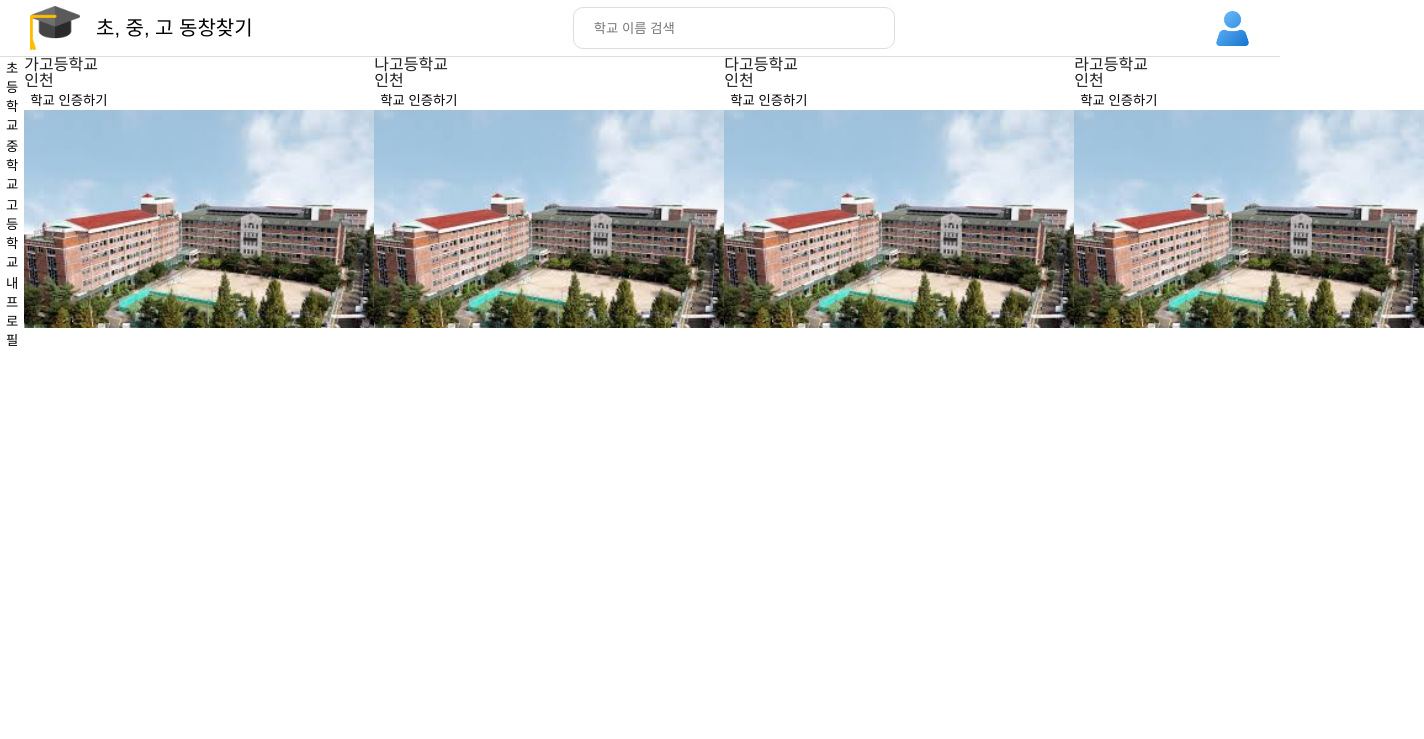
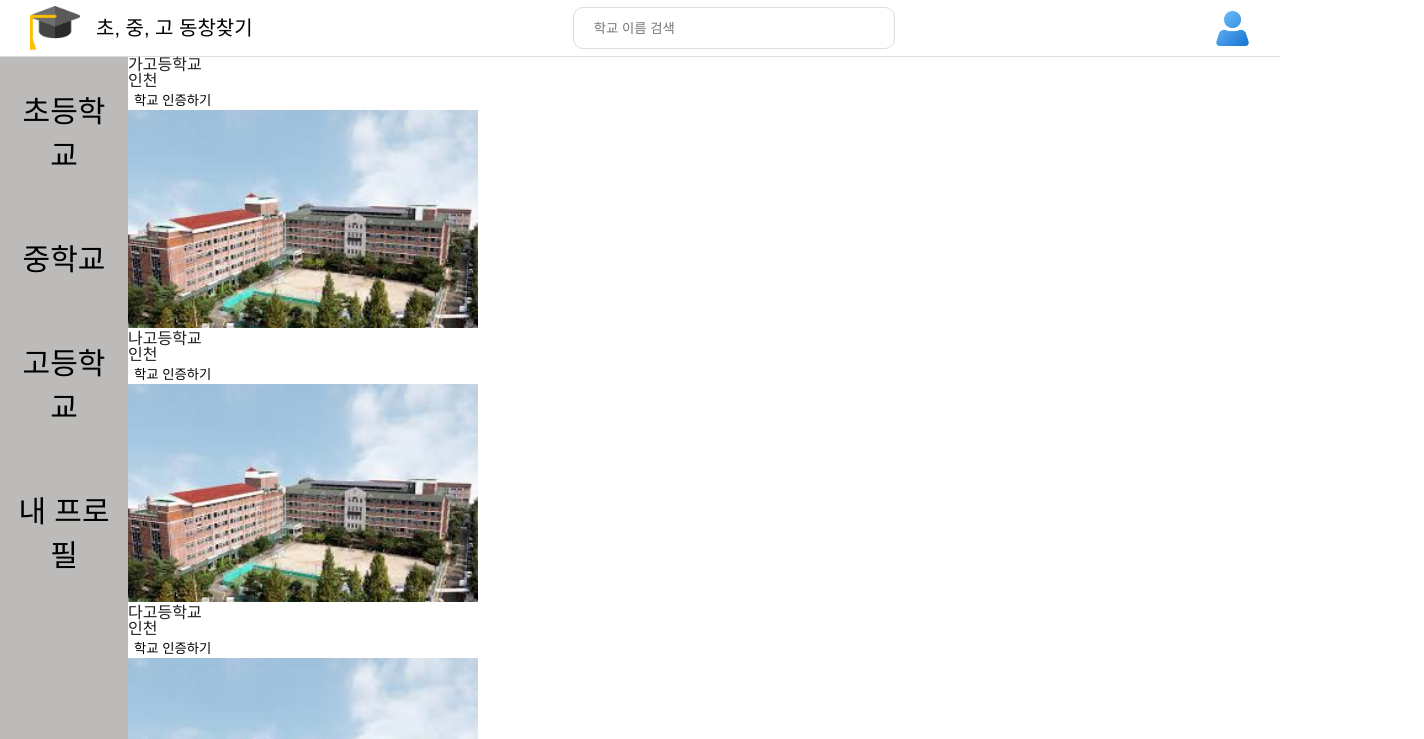
Before and after one commit to sw-2-2/recall-frontend, a React (Vite) app: page / in a window 1280 px wide. Shown: the top 739 px of the page, 1424 px wide, since content can reach past the window. Built offline with nearby package versions, Linux system fonts and the light colour scheme.

Commit message:
feat: 페이지 이동

```diff
--- a/src/App.css
+++ b/src/App.css
@@ -22,6 +22,6 @@ body,
   display: flex;
 }
 
-.appMain > * {
-  flex: 1;
+.pageList {
+  flex: 1 0 auto;
 }
--- a/src/App.tsx
+++ b/src/App.tsx
@@ -28,13 +28,15 @@ function App() {
         <TopBar></TopBar>
         <main className="appMain">
           <SideMenu items={['초등학교', '중학교', '고등학교', '내 프로필']} />
+          <div className="pageList">
             <Routes>
               <Route path="/" element={<SchoolListPage />} />
               {/* <Route path="/schools" element={<SchoolListPage />} /> */}
-            {/* <Route path="/profile" element={<ProfilePage />} /> */}
+              <Route path="/profile" element={<ProfilePage />} />
               {/* <Route path="/alumni" element={<AlumniListPage />} /> */}
               {/* <Route path="*" element={<Navigate to="/" replace />} /> */}
             </Routes>
+          </div>
         </main>
         <PageFooter />
       </div>
--- a/src/components/styles/SideMenu.module.css
+++ b/src/components/styles/SideMenu.module.css
@@ -1,11 +1,20 @@
 .sideMenu {
     background-color: rgb(188, 187, 186);
     position: relative;
-    width: 300px;
+    width: 10%;
 }
 
 .menuItem {
-    margin: 10px 10px;
+    width: 100%;
+    padding: 30px 10px;
+}
+
+.menuItem:hover {
+    background: silver;
+}
+
+.menuItem:focus {
+    background: black;
 }
 
 .menuText {
--- a/src/components/ui/SideMenu.tsx
+++ b/src/components/ui/SideMenu.tsx
@@ -1,15 +1,33 @@
+import { Link } from 'react-router-dom'
+import style from '../styles/SideMenu.module.css'
+
 interface SideMenuProps {
   items: string[]
 }
 
 function SideMenu({ items }: SideMenuProps) {
   return (
-    <aside className="sideMenu">
-      {items.map((item) => (
-        <button key={item} type="button" className="menuItem">
-          {item}
-        </button>
-      ))}
+    <aside className={style.sideMenu}>{
+    items.map((item) => {
+      if (item == '초등학교' || item == '중학교' || item == '고등학교') {
+        return (
+            <Link to='/'>
+              <button key={item} type="button" className={style.menuItem}>
+                <p className={style.menuText}>{item}</p>
+              </button>
+            </Link>
+        )
+      } else {
+        return (
+            <Link to='/profile'>
+              <button key={item} type="button" className={style.menuItem}>
+                <p className={style.menuText}>{item}</p>
+              </button>
+            </Link>
+        )
+      }
+    })
+  }
     </aside>
   )
 }
--- a/src/pages/SchoolListPage.tsx
+++ b/src/pages/SchoolListPage.tsx
@@ -9,13 +9,25 @@ const schools = [
   { name: '나고등학교', region: '인천', image: Image },
   { name: '다고등학교', region: '인천', image: Image },
   { name: '라고등학교', region: '인천', image: Image },
+    { name: '가고등학교', region: '인천', image: Image },
+  { name: '나고등학교', region: '인천', image: Image },
+  { name: '다고등학교', region: '인천', image: Image },
+  { name: '라고등학교', region: '인천', image: Image },
+    { name: '가고등학교', region: '인천', image: Image },
+  { name: '나고등학교', region: '인천', image: Image },
+  { name: '다고등학교', region: '인천', image: Image },
+  { name: '라고등학교', region: '인천', image: Image },
+    { name: '가고등학교', region: '인천', image: Image },
+  { name: '나고등학교', region: '인천', image: Image },
+  { name: '다고등학교', region: '인천', image: Image },
+  { name: '라고등학교', region: '인천', image: Image },
 ]
 
 function SchoolListPage() {
   return (
     <div>
       <div className={style.mainContainer}>
-        <main className={style.mainContainer}>
+        <main className={style.main}>
           {schools.map((school) => (
             <SchoolRow key={school.name} name={school.name} region={school.region} image={school.image} />
           ))}
```
Lines whose indentation alone changed are shown as unchanged.
